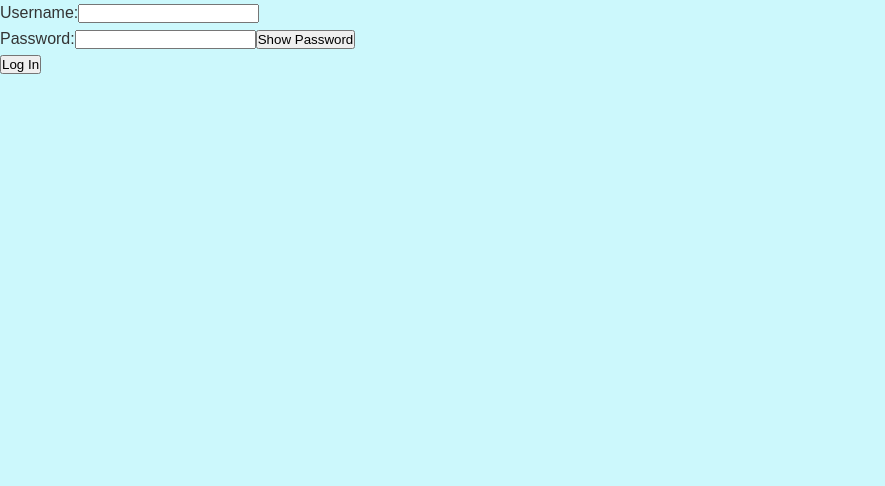
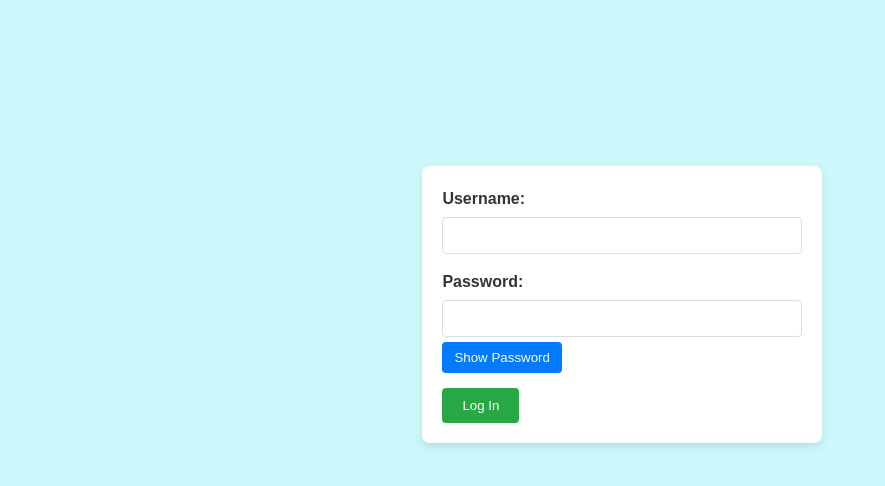
Before and after one commit to Moosa-24/MODULE_2_MOOAKO310_fto2401_GroupA_MoosaAkoodie_JSF04, a Vue app: page /login in a window 1280 px wide. Shown: the top 486 px of the page, without its empty margins (0-885 px from the left). Built offline with nearby package versions, Linux system fonts and the light colour scheme.

Commit message:
styling for login

```diff
--- a/src/assets/css/styles.css
+++ b/src/assets/css/styles.css
@@ -320,3 +320,73 @@
     margin-top: 10px;
   }
 }
+
+/* login page */
+.login-container {
+  max-width: 400px;
+  margin: 13% 0% 0% 33%;
+  padding: 20px;
+  border-radius: 8px;
+  box-shadow: 0 4px 8px rgba(0, 0, 0, 0.1);
+  background-color: #fff;
+}
+
+.form-group {
+  margin-bottom: 15px;
+}
+
+.form-group label {
+  display: block;
+  font-weight: bold;
+  margin-bottom: 5px;
+}
+
+.form-group input {
+  width: 100%;
+  padding: 10px;
+  border: 1px solid #ddd;
+  border-radius: 4px;
+}
+
+.form-group button {
+  margin-top: 5px;
+  background-color: #007bff;
+  color: #fff;
+  border: none;
+  padding: 8px 12px;
+  border-radius: 4px;
+  cursor: pointer;
+}
+
+.form-group button:hover {
+  background-color: #0056b3;
+}
+
+button[type="submit"] {
+  background-color: #28a745;
+  color: #fff;
+  border: none;
+  padding: 10px 20px;
+  border-radius: 4px;
+  cursor: pointer;
+}
+
+button[type="submit"]:hover {
+  background-color: #218838;
+}
+
+/* Responsive styling */
+@media (max-width: 600px) {
+  .login-container {
+    margin: 10% 5%;
+    padding: 15px;
+  }
+
+  .form-group button {
+    width: 100%;
+  }
+
+  button[type="submit"] {
+    width: 100%;
+  }
+}
```
Also changed, not shown: src/views/Login.vue (line endings or trailing spaces).
